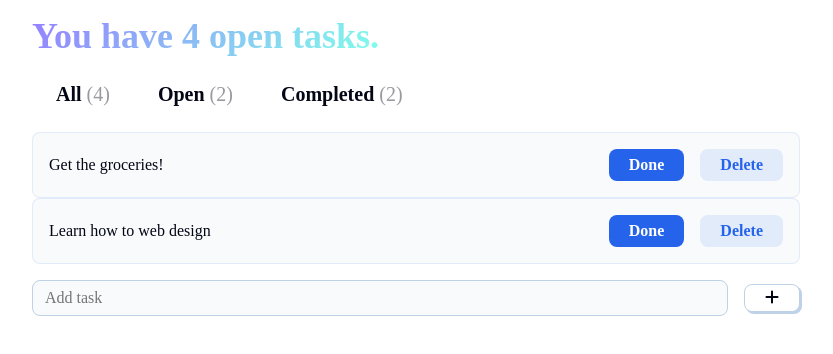
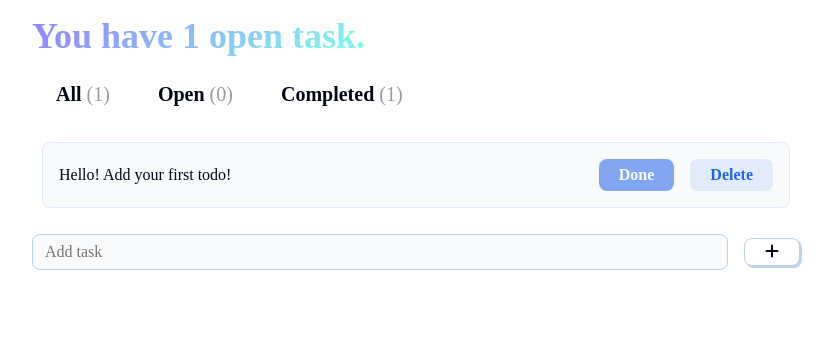
Before and after one commit to valentino-ivanovski/react-todolist, a React (Vite) app in the folder todo-app/: page / in a window 1280 px wide. Shown: the top 354 px of the page, without its empty margins (224-1057 px from the left). Built offline with nearby package versions, Linux system fonts and the light colour scheme; a web font is replaced by a local one.

Commit message:
Styling, and adding functionality (hooks)

```diff
--- a/todo-app/src/App.jsx
+++ b/todo-app/src/App.jsx
@@ -2,22 +2,41 @@ import { Header } from './components/Header'
 import { Tabs } from './components/Tabs'
 import { TodoInput } from './components/TodoInput'
 import { TodoList } from './components/TodoList'
+import { useState } from 'react'
 
 function App() {
 
- const todos = [
-   { input: 'Hello! Add your first todo!', complete: true },
-   { input: 'Get the groceries!', complete: false },
-   { input: 'Learn how to web design', complete: false },
-   { input: 'Say hi to gran gran', complete: true },
-   ]
+//  const todos = [
+//    { input: 'Hello! Add your first todo!', complete: true },
+//    { input: 'Get the groceries!', complete: false },
+//    { input: 'Learn how to web design', complete: false },
+//    { input: 'Say hi to gran gran', complete: true },
+//    ]
+
+const [todos, setTodos] = useState([
+  { input: 'Hello! Add your first todo!', complete: true }
+  ])
+
+  function handleAddTodo(newTodo){
+    const newTodoList = [...todos, {input: newTodo, complete: false}]
+    setTodos(newTodoList)
+  }
+
+  function handleEditTodo(){
+
+  }
+
+  function handleDeleteTodo(){
+
+  }
+
 
   return (
     <>
       <Header todos={todos} />
       <Tabs todos={todos} />
       <TodoList todos={todos} />
-      <TodoInput />
+      <TodoInput handleAddTodo={handleAddTodo} />
     </>
   )
 
--- a/todo-app/src/components/TodoInput.jsx
+++ b/todo-app/src/components/TodoInput.jsx
@@ -1,8 +1,23 @@
-export function TodoInput() {
+import { useState } from "react"
+
+export function TodoInput(props) {
+
+    const {handleAddTodo}=props
+
+    const [inputValue, setInputValue] = useState('');
+
+    console.log(inputValue)
+
     return(
         <div className="input-container">
-            <input placeholder="Add task"/>
-            <button>
+            <input value={inputValue} onChange={(e) => {
+                setInputValue(e.target.value)
+            }} placeholder="Add task"/>
+            <button onClick={() => {
+                if (!inputValue){return}
+                handleAddTodo(inputValue)
+                setInputValue('')
+            }}>
                 <i className="fa-solid fa-plus"></i>
             </button>
         </div>
--- a/todo-app/src/components/TodoList.jsx
+++ b/todo-app/src/components/TodoList.jsx
@@ -4,7 +4,7 @@ export function TodoList (props) {
 
     const {todos} = props;
 
-    const tab = 'Open'
+    const tab = 'All'
 
     const filterTodosList = tab === 'All' ?
         todos :
--- a/todo-app/src/fanta.css
+++ b/todo-app/src/fanta.css
@@ -585,6 +585,7 @@ details[open] summary {
     color: var(--color-primary);
     padding: 1rem;
     border-radius: 0.5rem;
+    margin: 10px;
 }
 
 .card {
```
